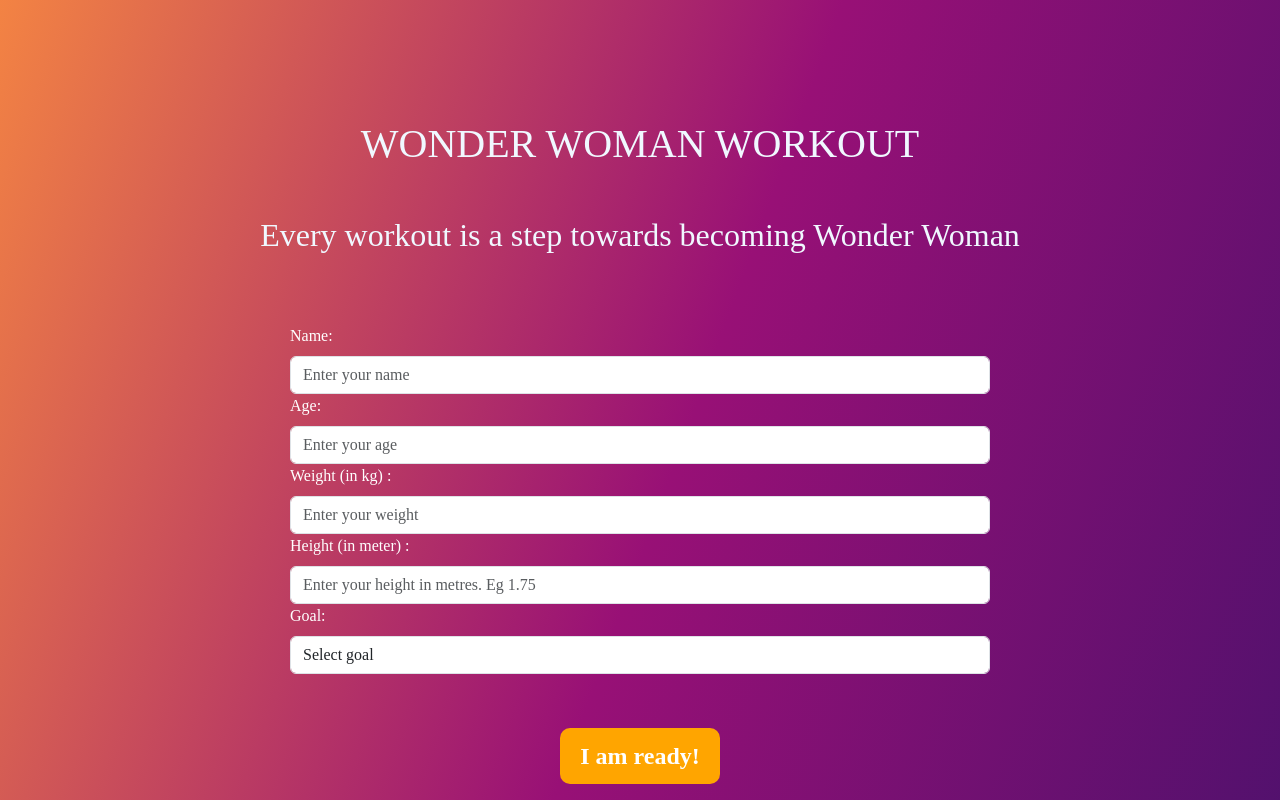
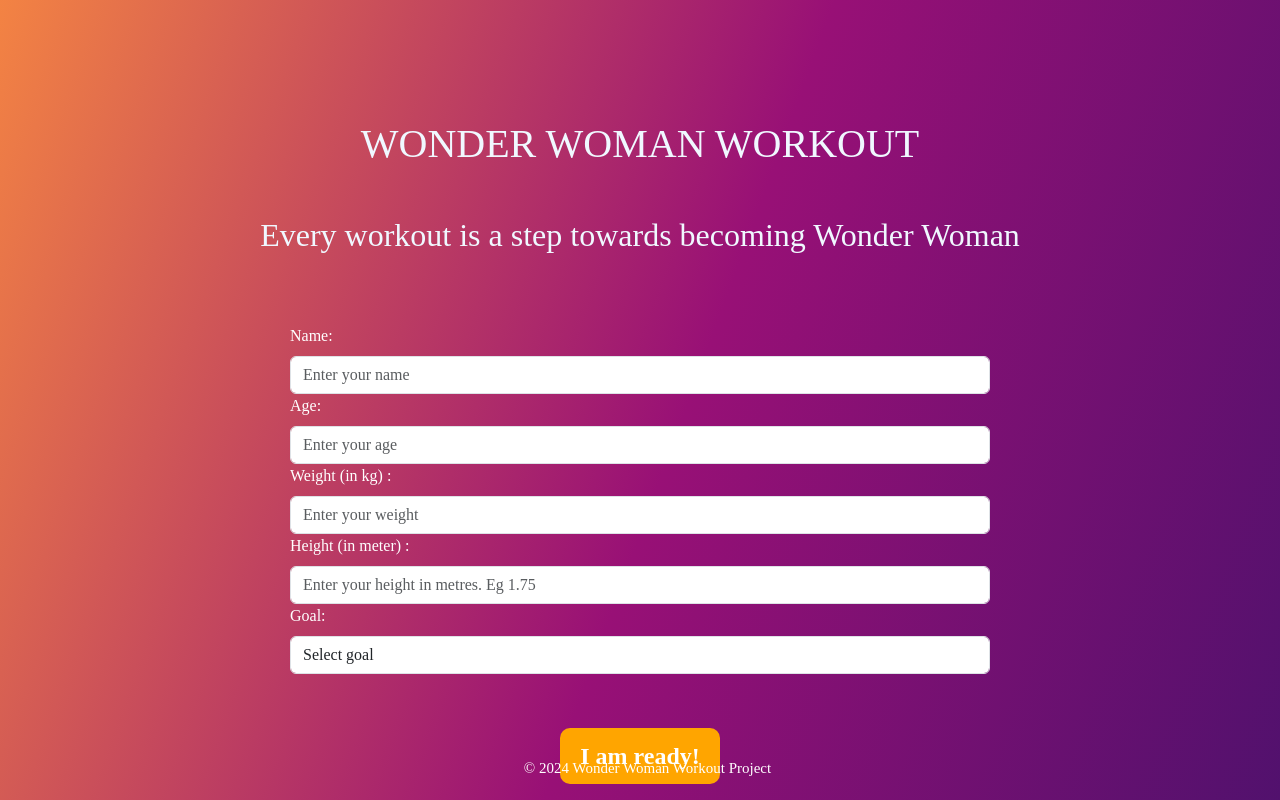
Before and after one commit to elismountain/fitness-app, a React (Vite) app: page / in a window 1280 px wide. Shown: the top 800 px of the page. Built offline with nearby package versions, Linux system fonts and the light colour scheme.

Commit message:
fixed the second page

```diff
--- a/src/App.css
+++ b/src/App.css
@@ -63,7 +63,7 @@ body {
     top: 0px;
     width: 700px;
     height: 900px;
-    margin-top: -330px;
+    /* margin-top: -330px; */
 
   }
 
--- a/src/styles/Footer.css
+++ b/src/styles/Footer.css
@@ -3,7 +3,7 @@
     color: #ffffff;
     padding: 20px 0;
     text-align: center;
-    /* position: absolute; */
+    position: absolute;
     left: 0;
     bottom: 0;
 }
```
